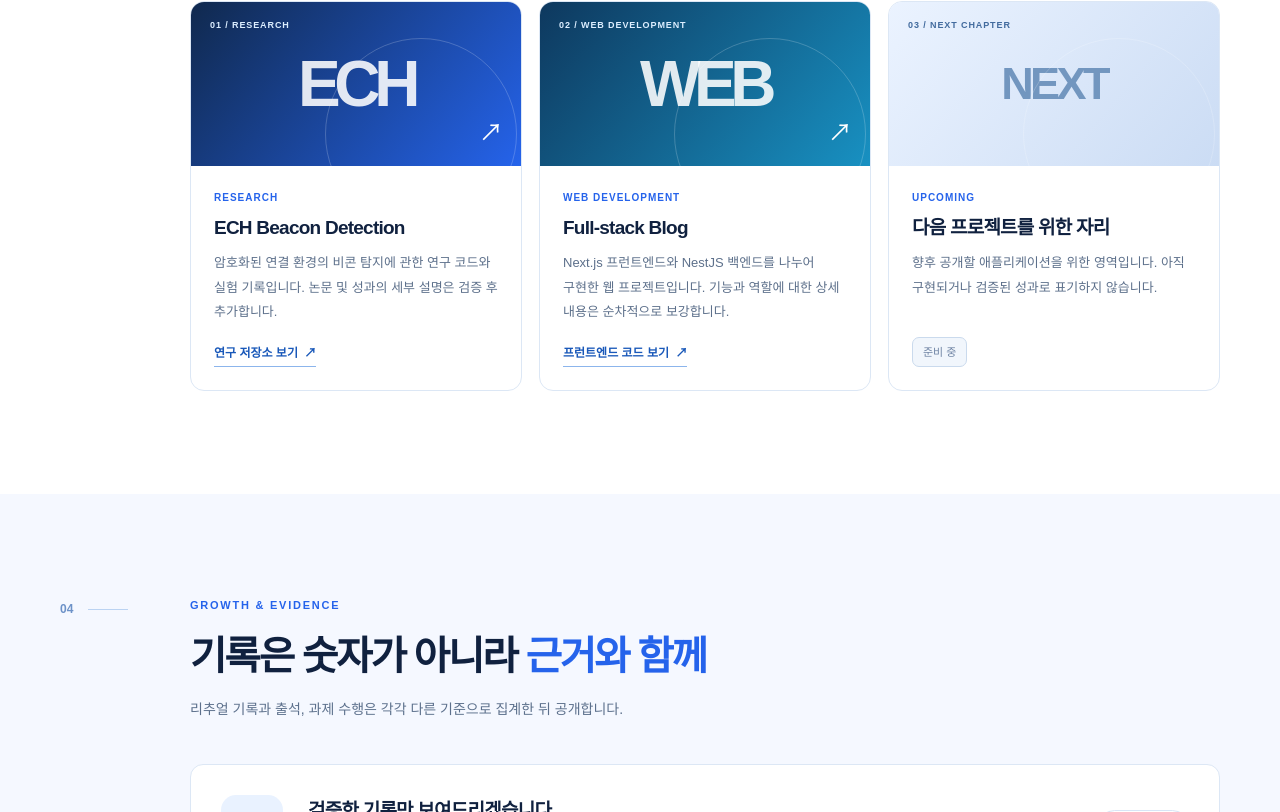
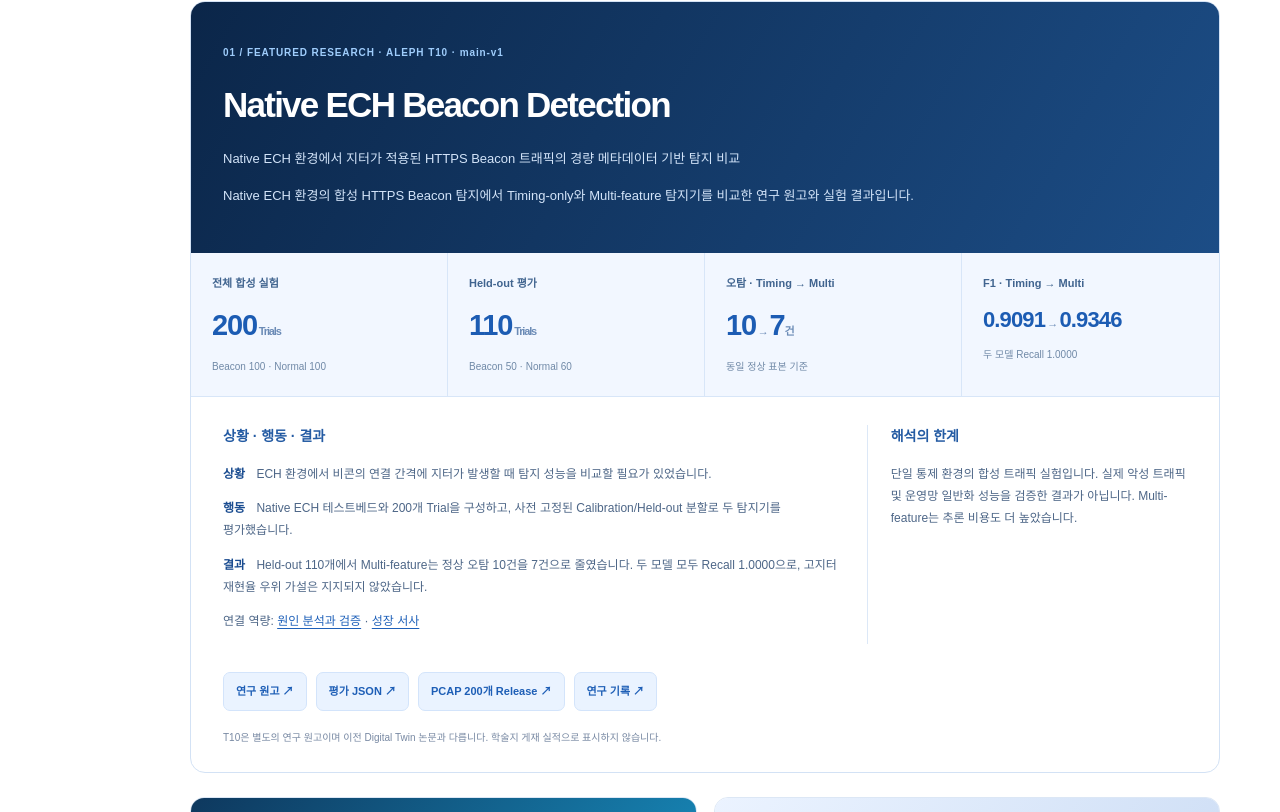
Before and after one commit to SuperNova080710/Trace, a Next.js app: page / in a window 1280 px wide. Shown: the part 4768-5580 px from the top of the page. Built offline with nearby package versions, Linux system fonts and the light colour scheme.

Commit message:
feat: T10 대표 연구 카드와 검증 근거 및 T13 예정 슬롯 구성

```diff
--- a/scripts/check-export.mjs
+++ b/scripts/check-export.mjs
@@ -14,6 +14,8 @@ assert.ok(html.includes('href="mailto:lionoh00@gmail.com"'), "Actual contact mai
 assert.ok(html.includes("문제의 원인을 확인하고 해결 과정을 기록으로 남기는 사람"), "Approved-style one-line hook missing");
 assert.ok(html.includes("모르는 문제가 생기면 제가 아는 지식 내에서 차근차근 찾아보는 사람입니다"), "Approved narrative opening missing");
 assert.ok(html.includes("프로젝트 경험기술서"), "Documents status section missing");
+assert.ok(html.includes("Native ECH Beacon Detection"), "T10 research missing");
+assert.ok(html.includes("T13 · 차기 앱 예정"), "T13 future slot missing");
 assert.ok(html.includes("아직 다운로드 가능한 파일이 아닙니다"), "Documents must not falsely claim available downloads");
 assert.ok(!html.includes("ritual-history-2026-10-21.json"), "Private source filename must not be rendered");
 console.log("PASS: public static HTML contains all required anchors, contact and visible approved content");
--- a/src/app/globals.css
+++ b/src/app/globals.css
@@ -451,3 +451,48 @@ section[id] { scroll-margin-top: 85px; }
   .hero-identity { font-size: 13px; }
   .hero-email { font-size: 11px; }
 }
+
+/* Issue #5 — focused, evidence-first research card. */
+.research-feature { margin: 0 0 24px 130px; overflow: hidden; background: #fff; border: 1px solid #d3e2f5; border-radius: 15px; }
+.research-feature-top { background: linear-gradient(120deg,#0b2649,#1c4d86); padding: 32px; color: #fff; }
+.research-eyebrow { font-size: 10px !important; color: #9fcdfc !important; font-weight: 800; letter-spacing: .09em; }
+.research-feature-top h3 { font-size: clamp(24px,3vw,35px); margin: 12px 0 8px; letter-spacing: -.05em; }
+.research-feature-top p { max-width: 760px; font-size: 13px; line-height: 1.85; color: #d3e4f9; }
+.research-numbers { display: grid; grid-template-columns: repeat(4,minmax(0,1fr)); background: #f2f7ff; border-bottom: 1px solid #d8e6f8; }
+.research-numbers > div { display: flex; flex-direction: column; gap: 8px; min-width: 0; padding: 21px; border-right: 1px solid #d8e6f8; }
+.research-numbers > div:last-child { border-right: 0; }
+.research-numbers span { font-weight: 800; font-size: 11px; color: #40648f; }
+.research-numbers strong { color: #1c5cb3; white-space: nowrap; font-size: clamp(18px,2.5vw,29px); letter-spacing: -.04em; }
+.research-numbers strong small { font-size: 11px; color: #6b8bb6; }
+.research-numbers .research-f1 { font-size: clamp(16px,1.75vw,22px); }
+.research-numbers > div > small { color: #7089a7; font-size: 10px; }
+.research-detail { display: grid; grid-template-columns: 1.35fr .7fr; gap: 26px; padding: 28px 32px; }
+.research-detail h4 { font-size: 14px; color: #245ba3; margin: 0 0 14px; }
+.research-detail p { color: #4d6687; line-height: 1.85; font-size: 12px; margin: 0 0 12px; }
+.research-detail p b { color: #1a4c90; margin-right: 8px; }
+.research-detail aside { padding-left: 23px; border-left: 1px solid #dce8f7; }
+.research-crosslink a { color: #1e60b9; text-decoration: underline; text-underline-offset: 3px; }
+.research-links { display: flex; flex-wrap: wrap; gap: 9px; padding: 0 32px 18px; }
+.research-links a { padding: 9px 12px; background: #eaf3ff; color: #1d5eb6; border: 1px solid #d3e4fb; border-radius: 7px; font-weight: 800; font-size: 11px; }
+.research-links a:hover, .research-links a:focus-visible { background: #dcecff; }
+.research-footnote { padding: 0 32px 26px; font-size: 10px; color: #7889a3; line-height: 1.7; margin: 0; }
+.project-grid { grid-template-columns: repeat(2,minmax(0,1fr)); }
+@media(max-width: 1050px) {
+ .research-numbers { grid-template-columns: repeat(2,minmax(0,1fr)); }
+ .research-numbers > div:nth-child(2) { border-right: 0; }
+ .research-numbers > div:nth-child(-n+2) { border-bottom: 1px solid #d8e6f8; }
+ .project-future { grid-column: auto; }
+}
+@media(max-width: 760px) {
+ .research-feature { margin-left: 0; }
+ .research-detail { grid-template-columns: 1fr; }
+ .research-detail aside { padding: 15px 0 0; border-left: 0; border-top: 1px solid #dce8f7; }
+}
+@media(max-width: 520px) {
+ .research-feature-top,.research-detail { padding: 22px; }
+ .research-numbers > div { padding: 16px 12px; }
+ .research-numbers strong { font-size: 21px; }
+ .research-numbers .research-f1 { font-size: 15px; }
+ .research-links { padding: 0 22px 20px; }
+ .research-footnote { padding: 0 22px 22px; }
+}
--- a/src/components/trace-lab.tsx
+++ b/src/components/trace-lab.tsx
@@ -2,6 +2,7 @@
 
 import { useEffect, useRef, useState, type KeyboardEvent, type PointerEvent } from "react";
 import type { ApprovedNarrative, EvidenceMetric } from "@/content/public-profile";
+import { detectorMetrics, t10Research } from "@/content/research-evidence";
 
 type Props = {
   displayName: string;
@@ -37,28 +38,11 @@ const approaches = [
   },
 ] as const;
 
-const projects = [
-  {
-    number: "01",
-    type: "RESEARCH",
-    title: "ECH Beacon Detection",
-    description: "암호화된 연결 환경의 비콘 탐지에 관한 연구 코드와 실험 기록입니다. 논문 및 성과의 세부 설명은 검증 후 추가합니다.",
-    href: "https://github.com/SuperNova080710/ech-beacon-detection",
-    link: "연구 저장소 보기",
-    tone: "research",
-    monogram: "ECH",
-  },
-  {
-    number: "02",
-    type: "WEB DEVELOPMENT",
-    title: "Full-stack Blog",
-    description: "Next.js 프런트엔드와 NestJS 백엔드를 나누어 구현한 웹 프로젝트입니다. 기능과 역할에 대한 상세 내용은 순차적으로 보강합니다.",
-    href: "https://github.com/SuperNova080710/Blog-frontend",
-    link: "프런트엔드 코드 보기",
-    tone: "web",
-    monogram: "WEB",
-  },
-] as const;
+const projects = [{
+  number: "02", type: "WEB DEVELOPMENT", title: "Full-stack Blog",
+  description: "Next.js 프런트엔드와 NestJS 백엔드를 나누어 구현한 웹 프로젝트입니다. 기능과 역할은 순차적으로 보강합니다.",
+  href: "https://github.com/SuperNova080710/Blog-frontend", link: "프런트엔드 코드 보기", tone: "web", monogram: "WEB",
+}] as const;
 
 export function TraceLab({ displayName, contactEmail, narrative, metrics }: Props) {
   const [expanded, setExpanded] = useState<number | null>(0);
@@ -497,9 +481,43 @@ export function TraceLab({ displayName, contactEmail, narrative, metrics }: Prop
             <div>
               <p className="eyebrow">SELECTED WORK</p>
               <h2 id="projects-title">결과를 확인할 수 있는 <span>프로젝트</span></h2>
-              <p className="section-subtitle">공개 저장소를 통해 실제 작업을 확인할 수 있습니다. 상세 성과는 출처 검증 후 작성합니다.</p>
+              <p className="section-subtitle">T10의 연구 원고·평가 원본·재현 데이터를 공개 근거와 함께 확인할 수 있습니다.</p>
             </div>
           </div>
+          <article className="research-feature" id="project-t10" aria-labelledby="t10-title">
+            <div className="research-feature-top">
+              <p className="research-eyebrow">01 / FEATURED RESEARCH · ALEPH T10 · main-v1</p>
+              <h3 id="t10-title">{t10Research.title}</h3>
+              <p>{t10Research.paperTitle}</p>
+              <p>Native ECH 환경의 합성 HTTPS Beacon 탐지에서 Timing-only와 Multi-feature 탐지기를 비교한 연구 원고와 실험 결과입니다.</p>
+            </div>
+            <div className="research-numbers" aria-label="T10 평가 결과">
+              <div><span>전체 합성 실험</span><strong>{t10Research.totalTrials}<small> Trials</small></strong><small>Beacon 100 · Normal 100</small></div>
+              <div><span>Held-out 평가</span><strong>{t10Research.heldout.trials}<small> Trials</small></strong><small>Beacon 50 · Normal 60</small></div>
+              <div><span>오탐 · Timing → Multi</span><strong>{t10Research.timingOnly.fp}<small> → </small>{t10Research.multiFeature.fp}<small>건</small></strong><small>동일 정상 표본 기준</small></div>
+              <div><span>F1 · Timing → Multi</span><strong className="research-f1">{detectorMetrics(t10Research.timingOnly).f1.toFixed(4)}<small> → </small>{detectorMetrics(t10Research.multiFeature).f1.toFixed(4)}</strong><small>두 모델 Recall 1.0000</small></div>
+            </div>
+            <div className="research-detail">
+              <div>
+                <h4>상황 · 행동 · 결과</h4>
+                <p><b>상황</b> ECH 환경에서 비콘의 연결 간격에 지터가 발생할 때 탐지 성능을 비교할 필요가 있었습니다.</p>
+                <p><b>행동</b> Native ECH 테스트베드와 200개 Trial을 구성하고, 사전 고정된 Calibration/Held-out 분할로 두 탐지기를 평가했습니다.</p>
+                <p><b>결과</b> Held-out 110개에서 Multi-feature는 정상 오탐 10건을 7건으로 줄였습니다. 두 모델 모두 Recall 1.0000으로, 고지터 재현율 우위 가설은 지지되지 않았습니다.</p>
+                <p className="research-crosslink">연결 역량: <a href="#approach">원인 분석과 검증</a> · <a href="#about">성장 서사</a></p>
+              </div>
+              <aside aria-label="연구 결과 해석상의 한계">
+                <h4>해석의 한계</h4>
+                <p>단일 통제 환경의 합성 트래픽 실험입니다. 실제 악성 트래픽 및 운영망 일반화 성능을 검증한 결과가 아닙니다. Multi-feature는 추론 비용도 더 높았습니다.</p>
+              </aside>
+            </div>
+            <div className="research-links" aria-label="T10 공개 근거">
+              <a href={t10Research.sources.manuscript} target="_blank" rel="noopener noreferrer">연구 원고 <span aria-hidden="true">↗</span></a>
+              <a href={t10Research.sources.evaluation} target="_blank" rel="noopener noreferrer">평가 JSON <span aria-hidden="true">↗</span></a>
+              <a href={t10Research.sources.release} target="_blank" rel="noopener noreferrer">PCAP 200개 Release <span aria-hidden="true">↗</span></a>
+              <a href={t10Research.sources.log} target="_blank" rel="noopener noreferrer">연구 기록 <span aria-hidden="true">↗</span></a>
+            </div>
+            <p className="research-footnote">T10은 별도의 연구 원고이며 이전 Digital Twin 논문과 다릅니다. 학술지 게재 실적으로 표시하지 않습니다.</p>
+          </article>
           <div className="project-grid">
             {projects.map((project) => (
               <article className="project-card spotlight-card" key={project.number} onPointerMove={onSpotlightMove}>
@@ -520,13 +538,13 @@ export function TraceLab({ displayName, contactEmail, narrative, metrics }: Prop
             ))}
             <article className="project-card project-future spotlight-card" onPointerMove={onSpotlightMove}>
               <div className="project-art project-art-future">
-                <span className="art-number">03 / NEXT CHAPTER</span>
+                <span className="art-number">03 / T13 · NEXT APP</span>
                 <span className="art-monogram" aria-hidden="true">NEXT</span>
               </div>
               <div className="project-content">
                 <span className="project-category">UPCOMING</span>
-                <h3>다음 프로젝트를 위한 자리</h3>
-                <p>향후 공개할 애플리케이션을 위한 영역입니다. 아직 구현되거나 검증된 성과로 표기하지 않습니다.</p>
+                <h3>T13 · 차기 앱 예정</h3>
+                <p>ALEPH T13 앱 과제를 위한 자리입니다. 구현·배포·성과는 확인 전이므로 준비 중으로 표시합니다.</p>
                 <span className="future-label">준비 중</span>
               </div>
             </article>
```
Also changed, not shown: 2 other files (tests, documents, lock files or other folders).
